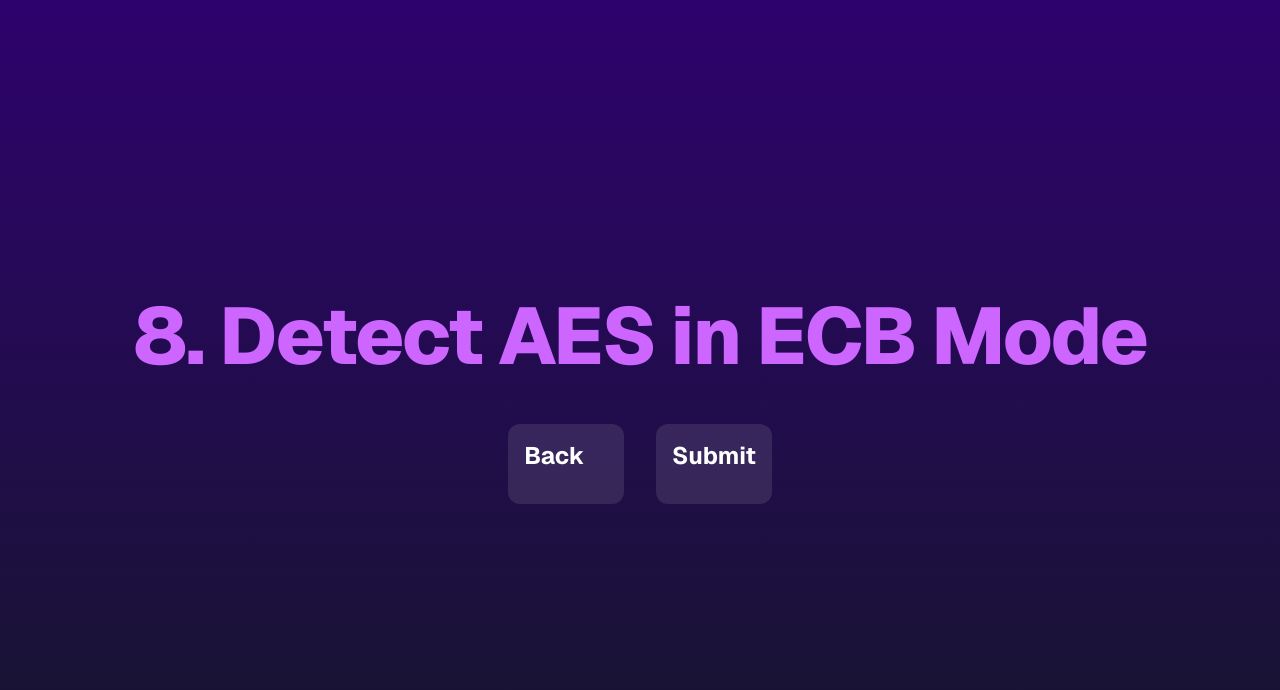
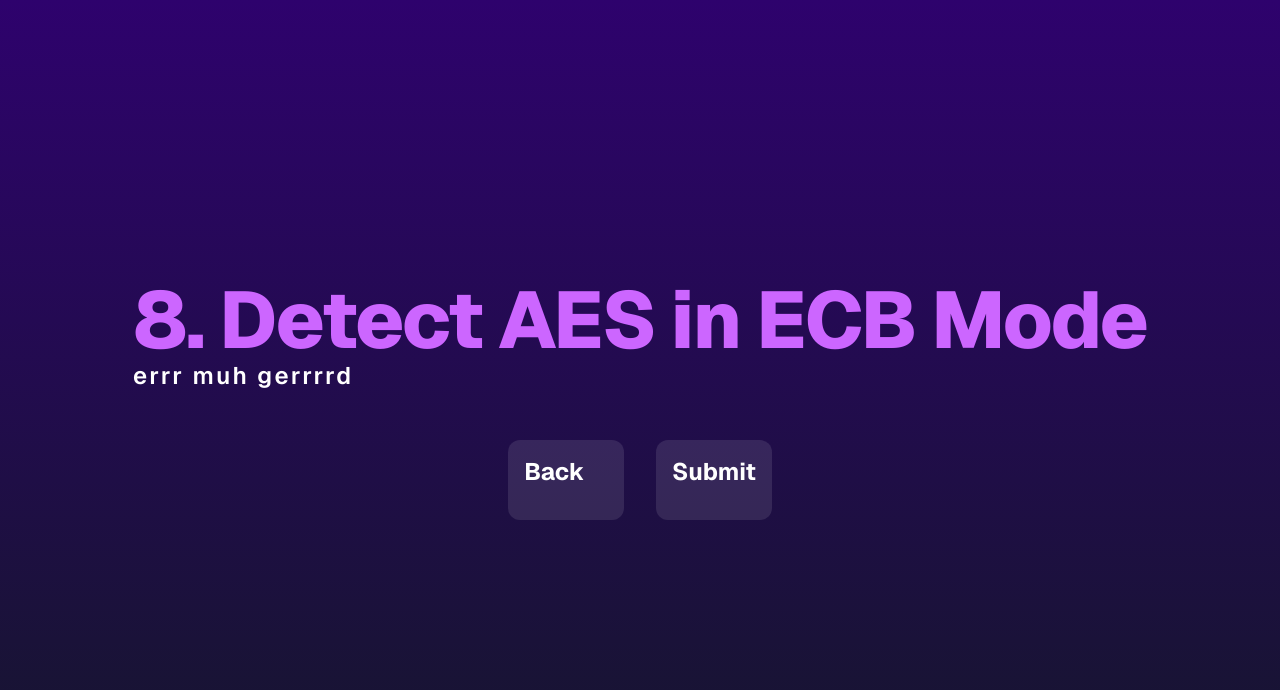
Before and after one commit to Streudal/cryptopals, a Next.js app: page /challenges/1/1/1/1/1/1/1 in a window 1280 px wide. Shown: the top 690 px of the page. Built offline with nearby package versions, Linux system fonts and the light colour scheme.

Commit message:
errr muh gerrrrd added to each page

```diff
--- a/src/app/challenges/[id]/[id2]/[id3]/[id4]/[id5]/[id6]/[id7]/page.tsx
+++ b/src/app/challenges/[id]/[id2]/[id3]/[id4]/[id5]/[id6]/[id7]/page.tsx
@@ -6,6 +6,8 @@ export default function Challenge() {
       <div className="container flex flex-col items-center justify-center gap-12 px-4 py-16">
         <h1 className="text-5xl font-extrabold tracking-tight text-white sm:text-[5rem]">
           <span className="text-[hsl(280,100%,70%)]">8. Detect AES in ECB Mode</span>
+          <h3 className="text-2xl font-semibold tracking-widest"> errr muh gerrrrd</h3>
+
         </h1>
         <div className="grid grid-cols-1 gap-4 sm:grid-cols-2 md:gap-8">
         <Link
--- a/src/app/challenges/[id]/[id2]/[id3]/[id4]/[id5]/[id6]/page.tsx
+++ b/src/app/challenges/[id]/[id2]/[id3]/[id4]/[id5]/[id6]/page.tsx
@@ -6,6 +6,8 @@ export default function Challenge() {
       <div className="container flex flex-col items-center justify-center gap-12 px-4 py-16">
         <h1 className="text-5xl font-extrabold tracking-tight text-white sm:text-[5rem]">
           <span className="text-[hsl(280,100%,70%)]">7. AES in ECB mode</span>
+          <h3 className="text-2xl font-semibold tracking-widest"> errr muh gerrrrd</h3>
+
         </h1>
         <div className="grid grid-cols-1 gap-4 sm:grid-cols-2 md:gap-8">
         <Link
--- a/src/app/challenges/[id]/[id2]/[id3]/[id4]/[id5]/page.tsx
+++ b/src/app/challenges/[id]/[id2]/[id3]/[id4]/[id5]/page.tsx
@@ -6,6 +6,8 @@ export default function Challenge() {
       <div className="container flex flex-col items-center justify-center gap-12 px-4 py-16">
         <h1 className="text-5xl font-extrabold tracking-tight text-white sm:text-[5rem]">
           <span className="text-[hsl(280,100%,70%)]">6. Break repeating-key XOR</span>
+          <h3 className="text-2xl font-semibold tracking-widest"> errr muh gerrrrd</h3>
+
         </h1>
         <div className="grid grid-cols-1 gap-4 sm:grid-cols-2 md:gap-8">
         <Link
--- a/src/app/challenges/[id]/[id2]/[id3]/[id4]/page.tsx
+++ b/src/app/challenges/[id]/[id2]/[id3]/[id4]/page.tsx
@@ -6,6 +6,8 @@ export default function Challenge() {
       <div className="container flex flex-col items-center justify-center gap-12 px-4 py-16">
         <h1 className="text-5xl font-extrabold tracking-tight text-white sm:text-[5rem]">
           <span className="text-[hsl(280,100%,70%)]">5. Implement repeating-key XOR</span>
+          <h3 className="text-2xl font-semibold tracking-widest"> errr muh gerrrrd</h3>
+
         </h1>
         <div className="grid grid-cols-1 gap-4 sm:grid-cols-2 md:gap-8">
         <Link
--- a/src/app/challenges/[id]/[id2]/[id3]/page.tsx
+++ b/src/app/challenges/[id]/[id2]/[id3]/page.tsx
@@ -6,6 +6,8 @@ export default function Challenge() {
       <div className="container flex flex-col items-center justify-center gap-12 px-4 py-16">
         <h1 className="text-5xl font-extrabold tracking-tight text-white sm:text-[5rem]">
           <span className="text-[hsl(280,100%,70%)]">4. Detect single-character XOR</span>
+          <h3 className="text-2xl font-semibold tracking-widest"> errr muh gerrrrd</h3>
+
         </h1>
         <div className="grid grid-cols-1 gap-4 sm:grid-cols-2 md:gap-8">
         <Link
--- a/src/app/challenges/[id]/[id2]/page.tsx
+++ b/src/app/challenges/[id]/[id2]/page.tsx
@@ -6,6 +6,8 @@ export default function Challenge() {
       <div className="container flex flex-col items-center justify-center gap-12 px-4 py-16">
         <h1 className="text-5xl font-extrabold tracking-tight text-white sm:text-[5rem]">
           <span className="text-[hsl(280,100%,70%)]">3. Single-byte XOR cipher</span>
+          <h3 className="text-2xl font-semibold tracking-widest"> errr muh gerrrrd</h3>
+
         </h1>
         <div className="grid grid-cols-1 gap-4 sm:grid-cols-2 md:gap-8">
         <Link
```
